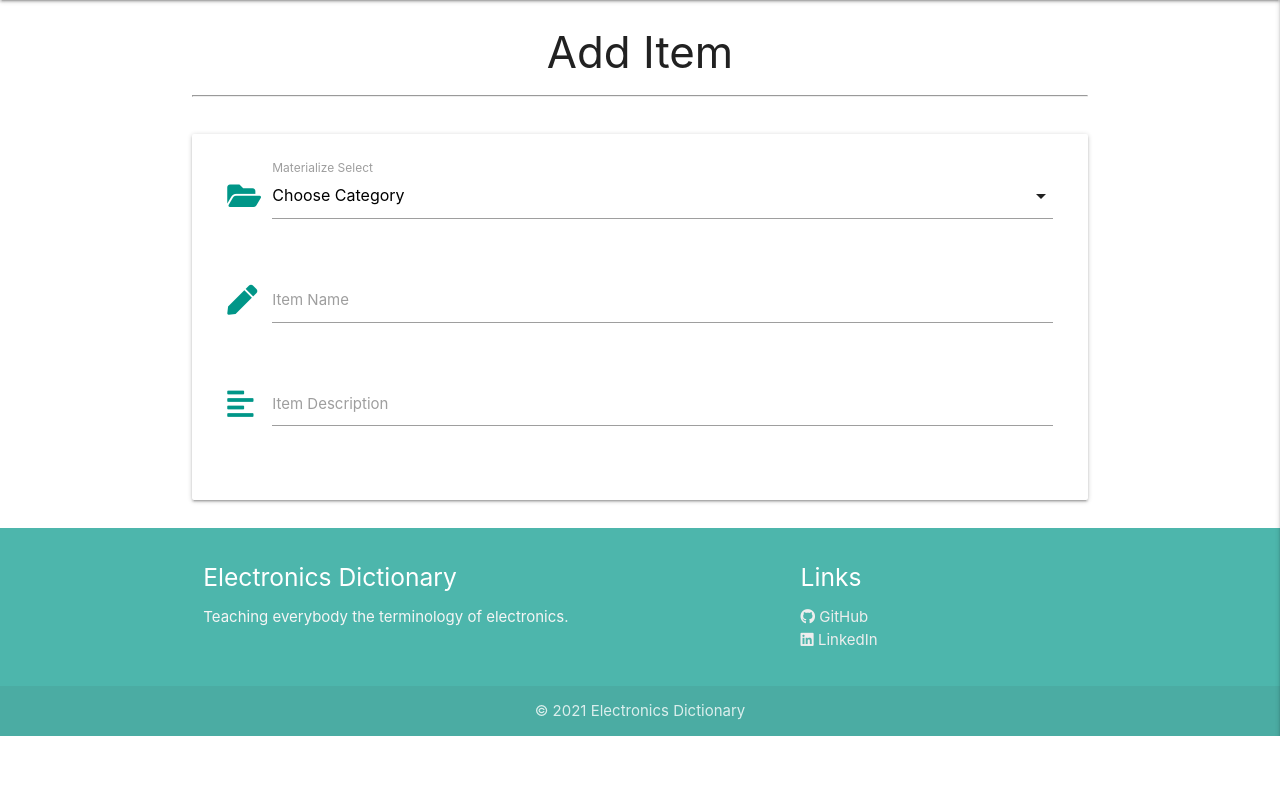
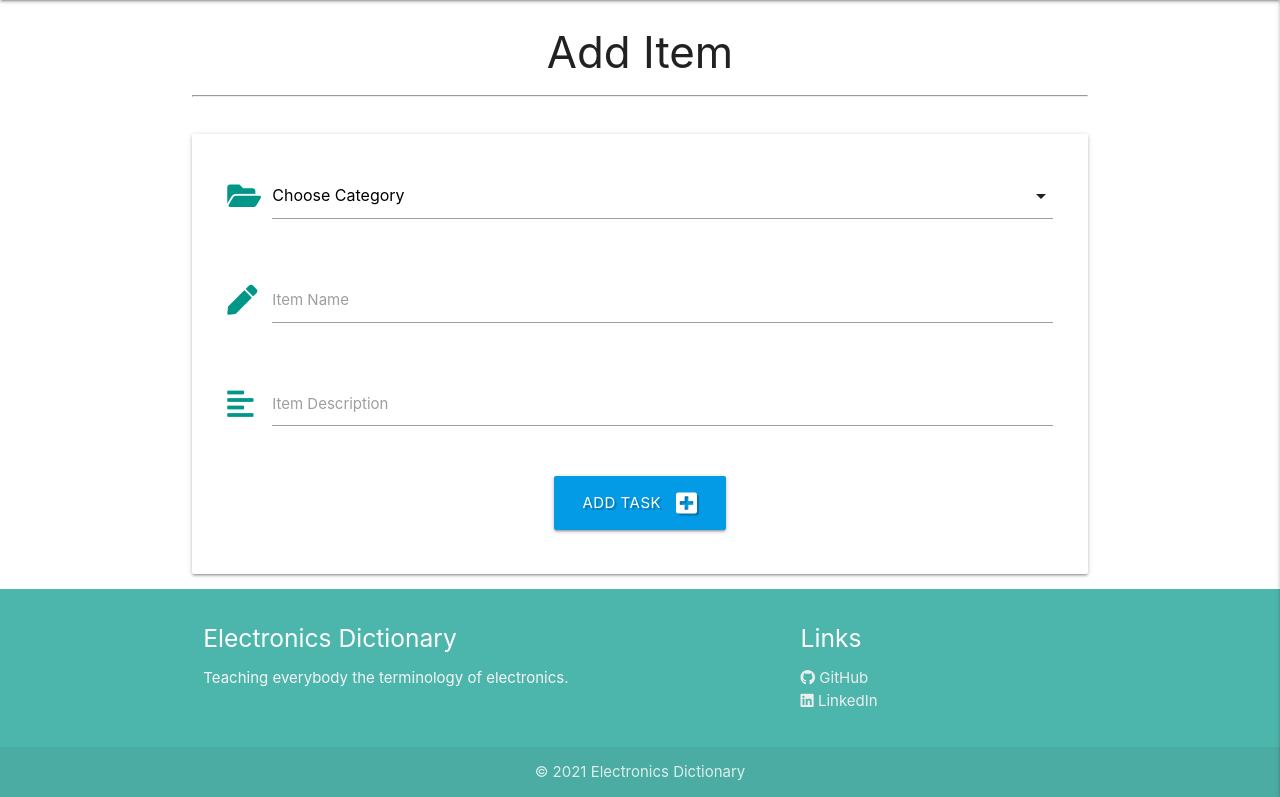
Before and after one commit to jacksheehy15/electronics-dictionary, a Flask app: page /add_item in a window 1280 px wide. Shown: the part 64-861 px from the top of the page. Before the commit the page ends 800 px from the top, so only its background shows below. Run offline with Flask 2, Linux system fonts and the light colour scheme; data that the repository does not hold is empty; some libraries are stand-ins or nearby versions.

Commit message:
Added materialize validation

```diff
--- a/app.py
+++ b/app.py
@@ -59,11 +59,11 @@ def login():
         if existing_user:
             # ensure hashed password matches user input
             if check_password_hash(
-                existing_user["password"], request.form.get("password")):
-                    session["user"] = request.form.get("username").lower()
-                    flash("Welcome, {}".format(request.form.get("username")))
-                    return redirect(url_for(
-                        "profile", username=session["user"]))
+                    existing_user["password"], request.form.get("password")):
+                session["user"] = request.form.get("username").lower()
+                flash("Welcome, {}".format(request.form.get("username")))
+                return redirect(url_for(
+                    "profile", username=session["user"]))
             else:
                 # invalid password match
                 flash("Incorrect Username and/or Password")
@@ -97,8 +97,19 @@ def logout():
     return redirect(url_for("login"))
 
 
-@app.route("/add_item")
+@app.route("/add_item", methods=["GET", "POST"])
 def add_item():
+    if request.method == "POST":
+        item = {
+            "category_name": request.form.get("category_name"),
+            "item_name": request.form.get("item_name"),
+            "item_description": request.form.get("item_description"),
+            "created_by": session["user"]
+        }
+        mongo.db.items.insert_one(item)
+        flash("Item Added to Dictionary")
+        return redirect(url_for("get_items"))
+
     categories = mongo.db.categories.find().sort("category_name", 1)
     return render_template("add_item.html", categories=categories)
 
--- a/static/js/script.js
+++ b/static/js/script.js
@@ -5,4 +5,33 @@ $(document).ready(function () {
     $('.collapsible').collapsible();
     // Initialize Category Dropdown
     $('select').formSelect();
+
+// Form Validation from Tim Nelson via TaskManager Module
+    validateMaterializeSelect();
+    function validateMaterializeSelect() {
+        let classValid = { "border-bottom": "1px solid #4caf50", "box-shadow": "0 1px 0 0 #4caf50" };
+        let classInvalid = { "border-bottom": "1px solid #f44336", "box-shadow": "0 1px 0 0 #f44336" };
+        if ($("select.validate").prop("required")) {
+            $("select.validate").css({ "display": "block", "height": "0", "padding": "0", "width": "0", "position": "absolute" });
+        }
+        $(".select-wrapper input.select-dropdown").on("focusin", function () {
+            $(this).parent(".select-wrapper").on("change", function () {
+                if ($(this).children("ul").children("li.selected:not(.disabled)").on("click", function () { })) {
+                    $(this).children("input").css(classValid);
+                }
+            });
+        }).on("click", function () {
+            if ($(this).parent(".select-wrapper").children("ul").children("li.selected:not(.disabled)").css("background-color") === "rgba(0, 0, 0, 0.03)") {
+                $(this).parent(".select-wrapper").children("input").css(classValid);
+            } else {
+                $(".select-wrapper input.select-dropdown").on("focusout", function () {
+                    if ($(this).parent(".select-wrapper").children("select").prop("required")) {
+                        if ($(this).css("border-bottom") != "1px solid rgb(76, 175, 80)") {
+                            $(this).parent(".select-wrapper").children("input").css(classInvalid);
+                        }
+                    }
+                });
+            }
+        });
+    }
 });
--- a/templates/add_item.html
+++ b/templates/add_item.html
@@ -1,30 +1,33 @@
   {% extends "base.html" %}
   {% block content %}
+  <!--Choose Category Section-->
   <h3 class="center-align">Add Item</h3>
   <hr><br>
   <div class="row card-panel">
-      <form class="col s12" method="POST" action="">
+      <form class="col s12" method="POST" action="{{ url_for('add_item') }}">
           <div class="row">
               <div class="input-field col s12">
                   <i class="fas fa-folder-open prefix teal-text"></i>
                   <select id="category_name" name="category_name" class="validate">
                       <option value="" disabled selected>Choose Category</option>
                       {% for category in categories %}
-                        <option value="{{ category.category_name }}">{{ category.category_name }}</option>
+                      <option value="{{ category.category_name }}">{{ category.category_name }}</option>
                       {% endfor %}
                   </select>
-                  <label for="category_name">Materialize Select</label>
               </div>
 
           </div>
+          <!-- Item Name -->
           <div class="row">
               <div class="input-field col s12">
                   <i class="fas fa-pen prefix teal-text"></i>
-                  <input id="item_name" name="item_name" type="text" minlength="5" maxlength="50" class="validate"
+                  <input id="item_name" name="item_name" type="text" minlength="1" maxlength="50" class="validate"
                       required>
                   <label for="item_name">Item Name</label>
               </div>
           </div>
+          <!-- Item Description -->
+
           <div class="row">
               <div class="input-field col s12">
                   <i class="fas fa-align-left prefix teal-text"></i>
@@ -33,6 +36,15 @@
                   <label for="item_description">Item Description</label>
               </div>
           </div>
+
+          <!-- Submit to Dictionary Button-->
+          <div class="row">
+              <div class="col s12 center-align">
+                  <button type="submit" class="btn-large light-blue darken-1 text-shadow">
+                      Add Task <i class="fas fa-plus-square right"></i>
+                  </button>
+              </div>
+          </div>
       </form>
   </div>
 
--- a/templates/items.html
+++ b/templates/items.html
@@ -6,11 +6,12 @@
  <ul class="collapsible">
      {% for item in items %}
      <li>
-         <div class="collapsible-header teal lighten-5 text-shadow">
+         <div class="collapsible-header teal lighten-5">
              <i class="fas fa-caret-down"></i>
-             <strong>{{ item.item_name }} :</strong></div>
+             <strong>{{ item.item_name }} </strong></div>
          <div class="collapsible-body"><strong>{{ item.category_name }}</strong>
         <p>{{ item.item_description }}</p>
+        <p><em>Created By: {{ item.created_by }}</em></p>
          </div>
      </li>
      {% endfor %}
```
